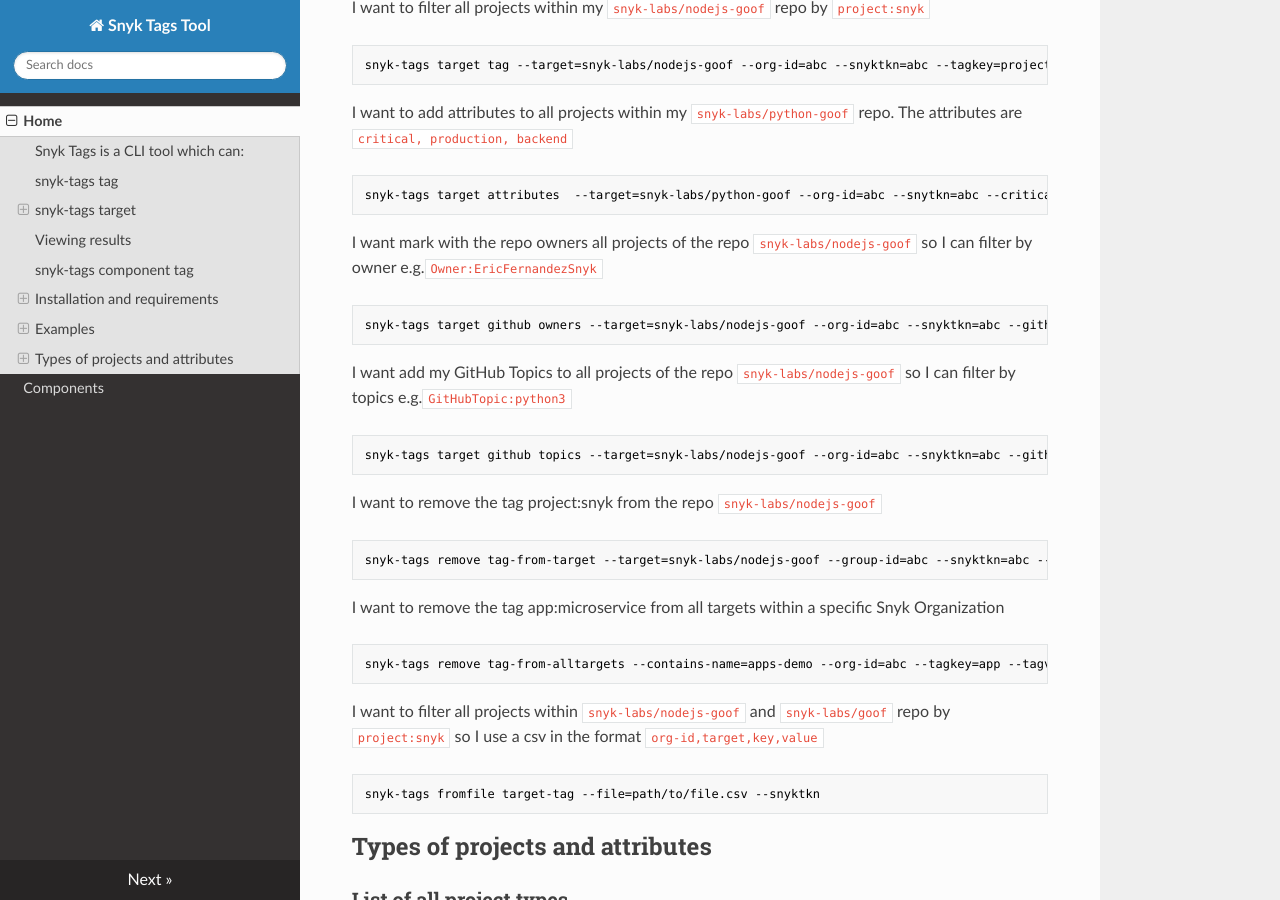
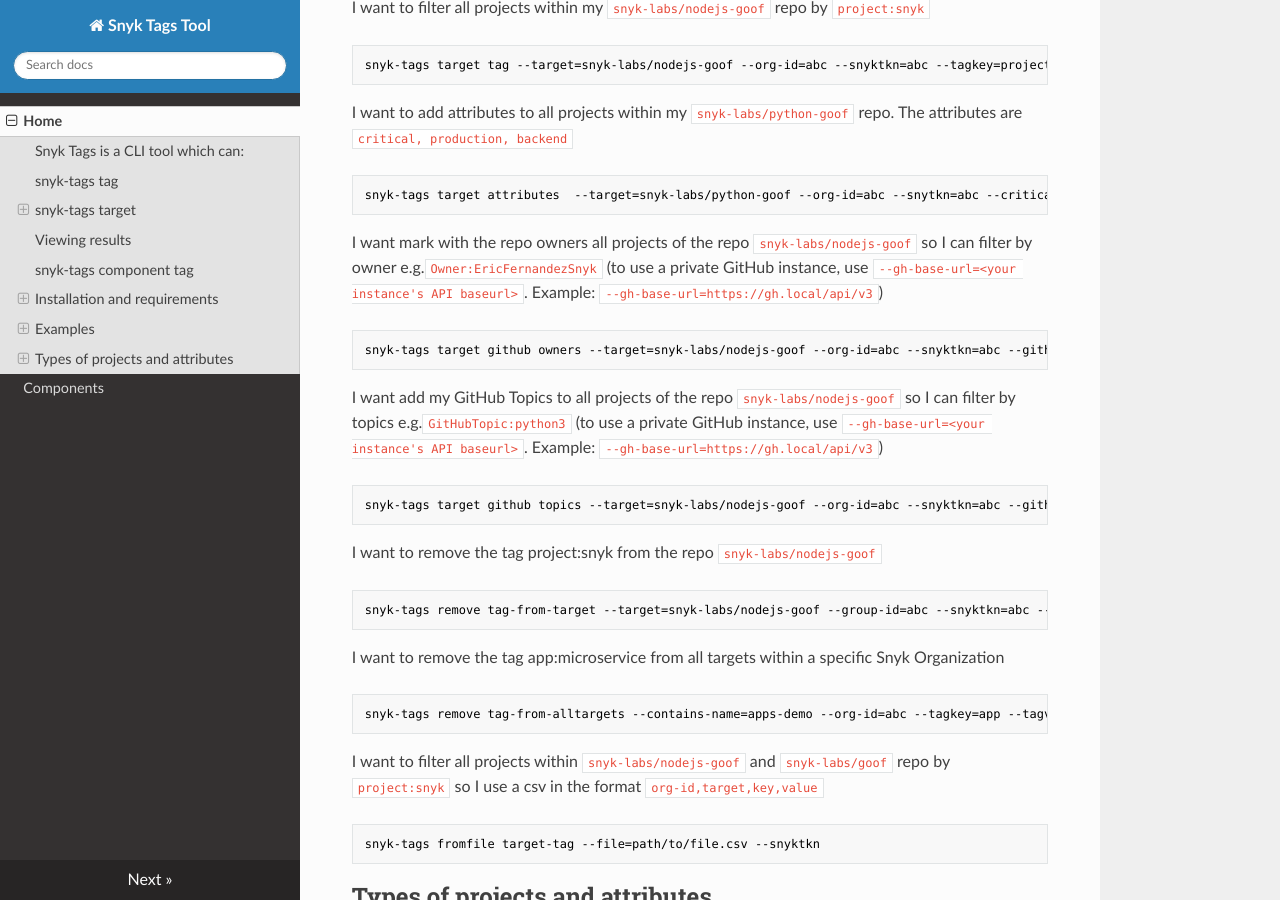
Before and after one commit to snyk-labs/snyk-tags-tool, an MkDocs documentation site: the page built from docs/README.md, in a window 1280 px wide and 900 px high, scrolled down 3410 px. Built offline with MkDocs 1.6.1, drawn with Linux system fonts in a browser that asks for light colours; nearby versions of some CDN libraries; some of the changed text lies outside the part shown.

Commit message:
docs: update README

````diff
--- a/docs/README.md
+++ b/docs/README.md
@@ -121,12 +121,14 @@
 ```
 
 I want mark with the repo owners all projects of the repo ```snyk-labs/nodejs-goof``` so I can filter by owner e.g.```Owner:EricFernandezSnyk```
+(to use a private GitHub instance, use `--gh-base-url=<your instance's API baseurl>`. Example: `--gh-base-url=https://gh.local/api/v3`)
 
 ``` bash
 snyk-tags target github owners --target=snyk-labs/nodejs-goof --org-id=abc --snyktkn=abc --githubtkn=abc
 ```
 
 I want add my GitHub Topics to all projects of the repo ```snyk-labs/nodejs-goof``` so I can filter by topics e.g.```GitHubTopic:python3```
+(to use a private GitHub instance, use `--gh-base-url=<your instance's API baseurl>`. Example: `--gh-base-url=https://gh.local/api/v3`)
 
 ``` bash
 snyk-tags target github topics --target=snyk-labs/nodejs-goof --org-id=abc --snyktkn=abc --githubtkn=abc
````
Also changed, not shown: other parts of docs/README.md (+1 -1 lines).
